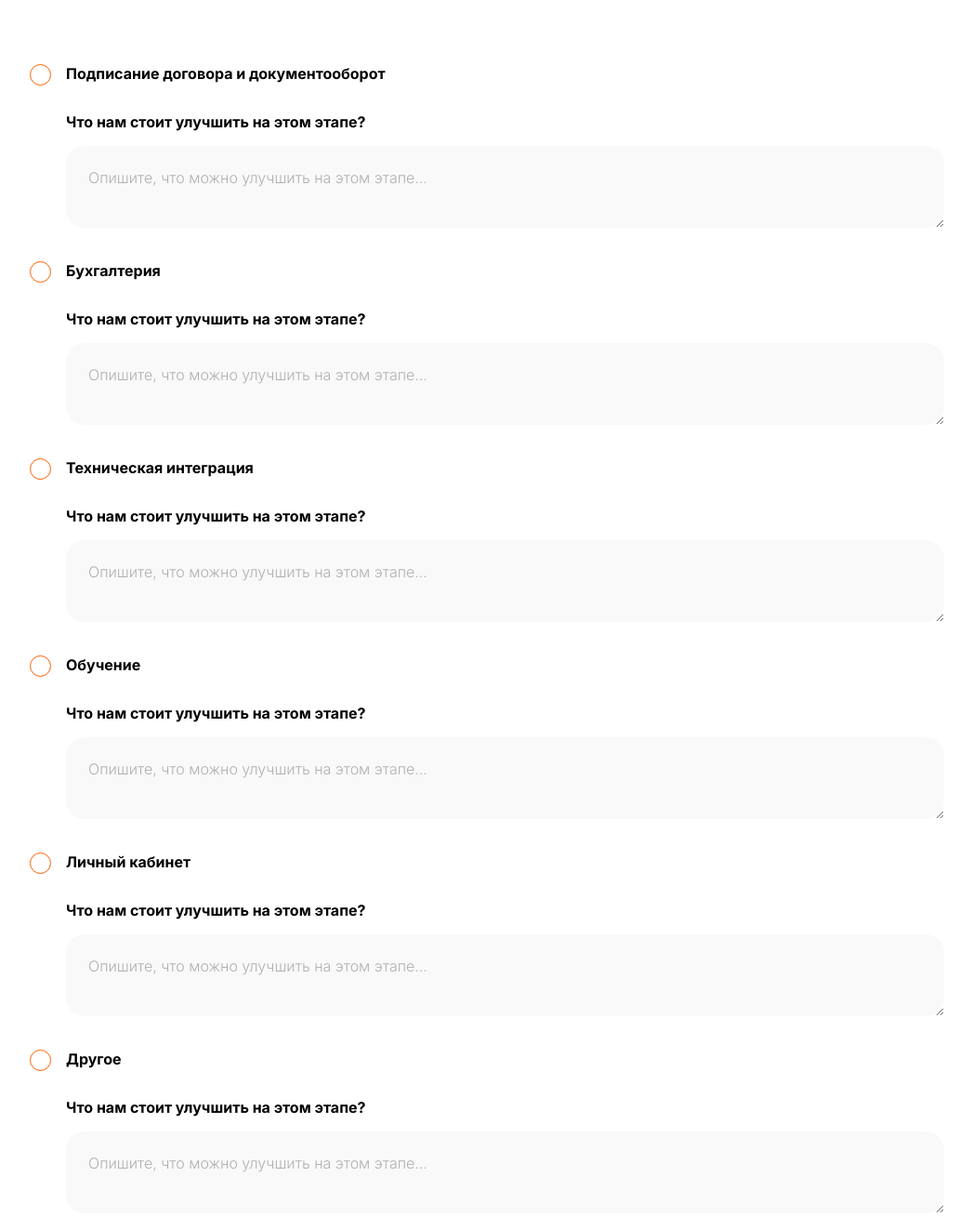
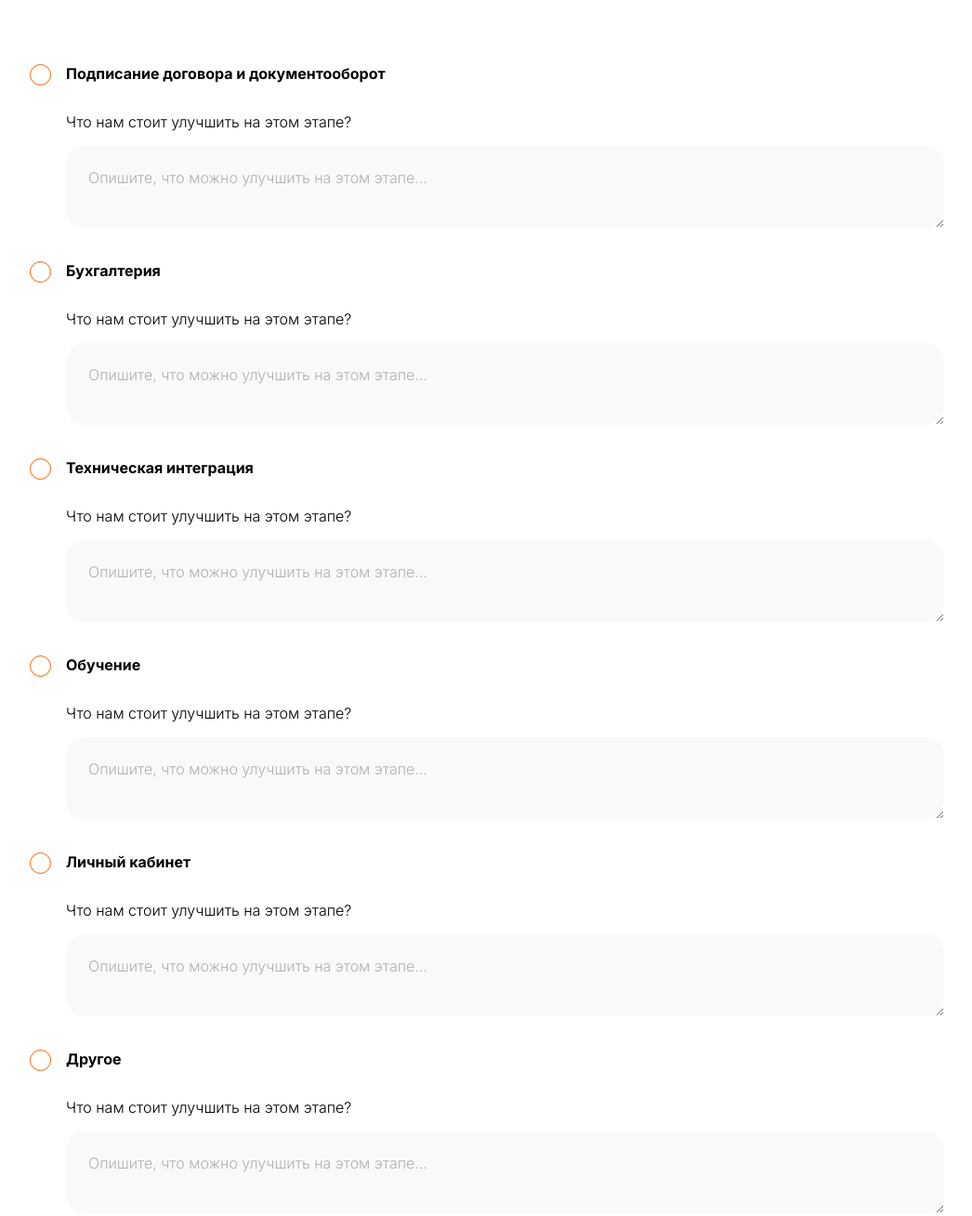
Before and after one commit to fckswgg/feedback_form_obed, a plain HTML site: page index.html in a window 1280 px wide. Shown: the part 900-2208 px from the top of the page at 93% size, without its empty margins (116-1162 px from the left). Drawn offline with Linux system fonts and the light colour scheme.

Commit message:
Update index.html
И опять

```diff
--- a/index.html
+++ b/index.html
@@ -64,7 +64,7 @@
                 <div class="text-block">
                   <div class="div">Подписание договора и документооборот</div>
                   <div class="extension">
-                    <div class="div">Что нам стоит улучшить на этом этапе?</div>
+                    <div class="div2">Что нам стоит улучшить на этом этапе?</div>
                     <textarea class="textarea" placeholder="Опишите, что можно улучшить на этом этапе..."></textarea>
                   </div>
                 </div>
@@ -75,7 +75,7 @@
                 <div class="text-block">
                   <div class="div">Бухгалтерия</div>
                   <div class="extension">
-                    <div class="div">Что нам стоит улучшить на этом этапе?</div>
+                    <div class="div2">Что нам стоит улучшить на этом этапе?</div>
                     <textarea class="textarea" placeholder="Опишите, что можно улучшить на этом этапе..."></textarea>
                   </div>
                 </div>
@@ -86,7 +86,7 @@
                 <div class="text-block">
                   <div class="div">Техническая интеграция</div>
                   <div class="extension">
-                    <div class="div">Что нам стоит улучшить на этом этапе?</div>
+                    <div class="div2">Что нам стоит улучшить на этом этапе?</div>
                     <textarea class="textarea" placeholder="Опишите, что можно улучшить на этом этапе..."></textarea>
                   </div>
                 </div>
@@ -97,7 +97,7 @@
                 <div class="text-block">
                   <div class="div">Обучение</div>
                   <div class="extension">
-                    <div class="div">Что нам стоит улучшить на этом этапе?</div>
+                    <div class="div2">Что нам стоит улучшить на этом этапе?</div>
                     <textarea class="textarea" placeholder="Опишите, что можно улучшить на этом этапе..."></textarea>
                   </div>
                 </div>
@@ -108,7 +108,7 @@
                 <div class="text-block">
                   <div class="div">Личный кабинет</div>
                   <div class="extension">
-                    <div class="div">Что нам стоит улучшить на этом этапе?</div>
+                    <div class="div2">Что нам стоит улучшить на этом этапе?</div>
                     <textarea class="textarea" placeholder="Опишите, что можно улучшить на этом этапе..."></textarea>
                   </div>
                 </div>
@@ -119,7 +119,7 @@
                 <div class="text-block">
                   <div class="div">Другое</div>
                   <div class="extension">
-                    <div class="div">Что нам стоит улучшить на этом этапе?</div>
+                    <div class="div2">Что нам стоит улучшить на этом этапе?</div>
                     <textarea class="textarea" placeholder="Опишите, что можно улучшить на этом этапе..."></textarea>
                   </div>
                 </div>
```
